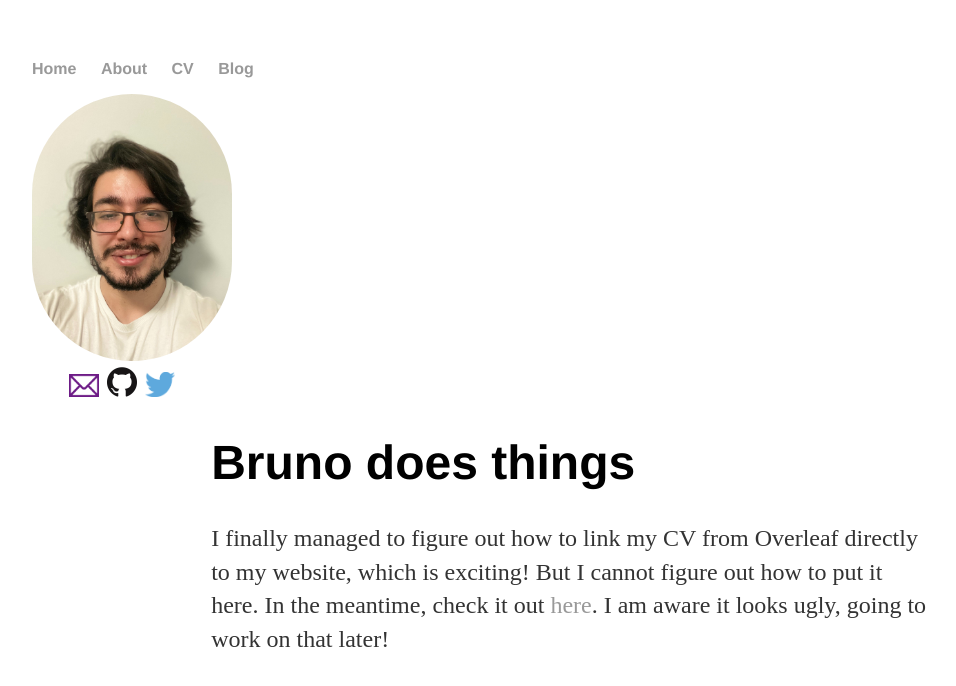
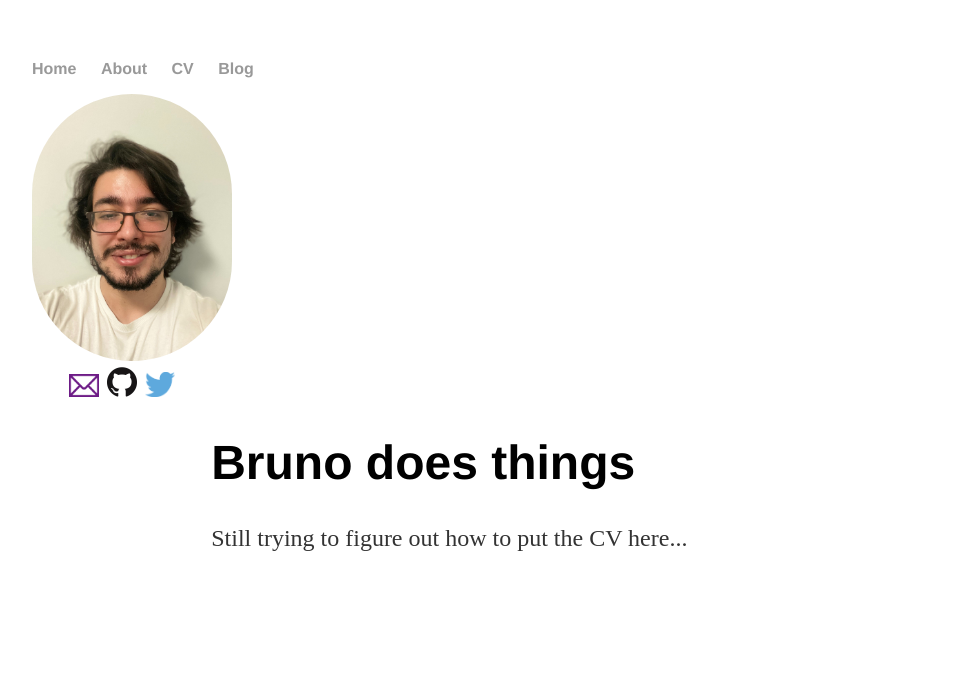
Before and after one commit to Brunnun/brunnun.github.io, a Jekyll site: the page built from cv/index.html, in a window 1280 px wide. Shown: the top 686 px of the page, without its empty margins (160-1116 px from the left). Built offline with Jekyll 4.4.1, drawn with Linux system fonts in a browser that asks for light colours.

Commit message:
Gave up on that whole jazz

```diff
--- a/cv/index.html
+++ b/cv/index.html
@@ -3,4 +3,4 @@ layout: default
 title: Bruno does things
 ---
 <h1>{{ page.title }}</h1>
-<p>I finally managed to figure out how to link my CV from Overleaf directly to my website, which is exciting! But I cannot figure out how to put it here. In the meantime, check it out <a href="https://brpetrucci.github.io/brpetrucci-CV/CV.html">here</a>. I am aware it looks ugly, going to work on that later!</p>
+<p>Still trying to figure out how to put the CV here...</p>
```
Also changed, not shown: 2 other files.
